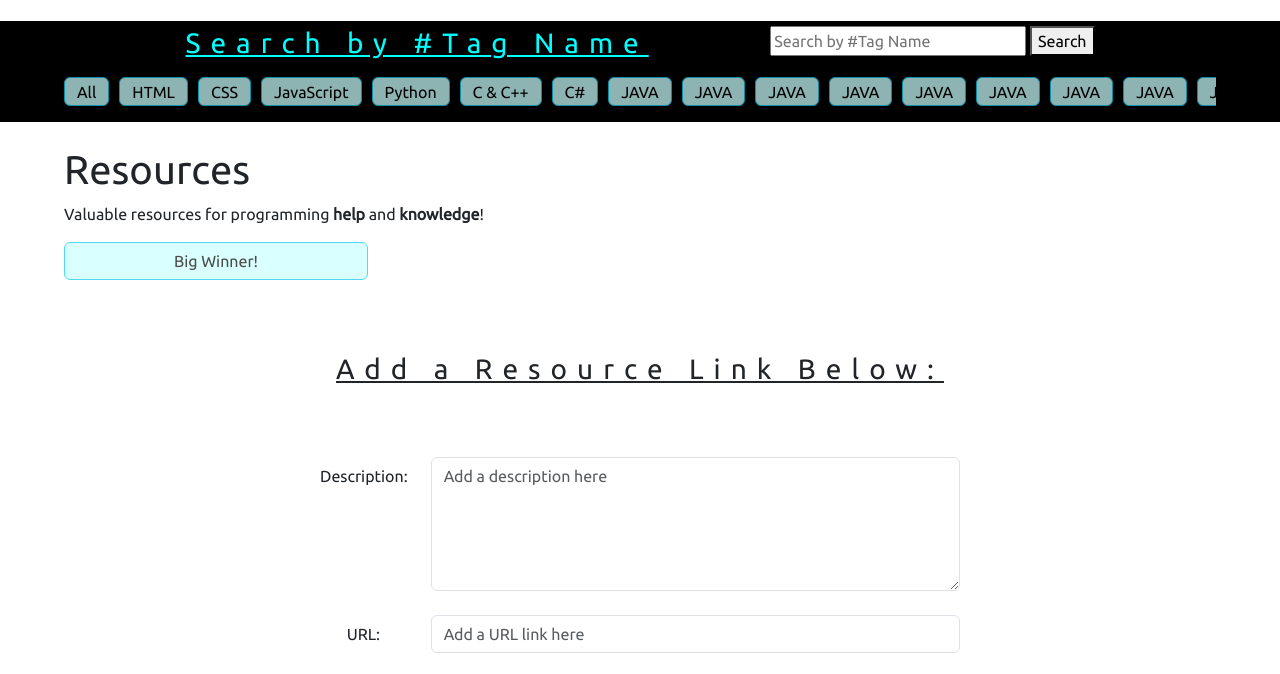
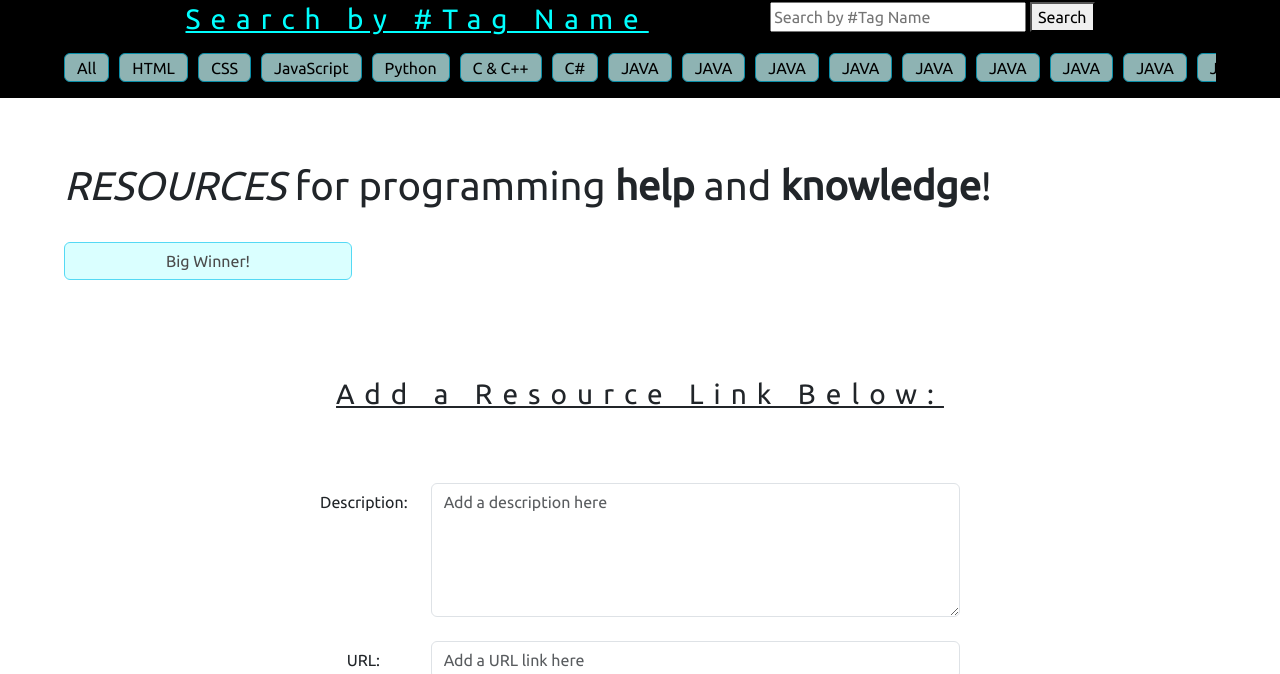
Before and after one commit to newprice247/F2F-Blog, a website: page public/html/resources.html in a window 1280 px wide. Shown: the part 124-798 px from the top of the page. Drawn offline with nearby package versions, Linux system fonts and the light colour scheme; no server answers.

Commit message:
updating styling to resources

```diff
--- a/public/css/resources.css
+++ b/public/css/resources.css
@@ -36,6 +36,8 @@
   height: 40px;
   border-radius: 50%;
 }
+
+
 
 form {
   display: flex;
@@ -138,6 +140,7 @@ footer {
 }
 
 
+
 /* Search bar is fixed to top when scrolling */
 .searchFixed {
   background-color: black;
@@ -174,7 +177,7 @@ h3{
   display: flex;
   flex-direction: column;
   justify-content: space-between;
-  margin-left: 5%;
+ margin: 5%;
 }
 
 
--- a/public/html/resources.html
+++ b/public/html/resources.html
@@ -40,9 +40,10 @@
     </div>
   </nav>
 
-  <br>
 
   <main>
+
+
 
 
   <div class="searchFixed">
@@ -83,11 +84,11 @@
     </div>
 
 </div>
-<br/>
+
 
 <div class="resources-app">
-  <h1>Resources</h1>
-  <p>Valuable resources for programming <b>help</b> and <b>knowledge</b>!</p>
+  <h1> <span style="linear-gradient(aqua ; font-size: 55px; letter-spacing: 3px; text-shadow: 4px 4px  #2d4848"><i>RESOURCES</i></span> for programming <b>help</b> and <b>knowledge</b>!</h1><br/>
+
 
 
 <div class="Sbtn">
--- a/public/js/resources.js
+++ b/public/js/resources.js
@@ -11,7 +11,7 @@ document.addEventListener('DOMContentLoaded', function () {
               <p><strong>Username:</strong> ${data[i].user.username}</p>
               <p><strong>Comment:</strong> ${data[i].comment}</p>
               <p><strong>URL:</strong> <a href="${data[i].url}" target="_blank" id="urlLinkDisplay">${data[i].url}</a></p>
-              <p><strong>Tag:</strong> ${data[i].tag}</p>
+              <p><strong>#Tag:</strong> ${data[i].tag}</p>
             </div>`);
         }
       });
@@ -31,6 +31,7 @@ document.addEventListener('DOMContentLoaded', function () {
         console.log('postResource', data);
       });
   };
+
 
 
   // Grabs input from Form and displays after submitting
@@ -68,7 +69,7 @@ document.addEventListener('DOMContentLoaded', function () {
       <h3>New Resource Added:</h3>
       <p><strong>Comment:</strong> ${data.comment}</p>
       <p><strong>URL:</strong> <a href="${data.url}" target="_blank" id="urlLinkDisplay">${data.url}</a></p>
-      <p><strong>Tag:</strong> ${data.tag}</p>
+      <p><strong>#Tag:</strong> ${data.tag}</p>
     </div>`;
 
     displayArea.insertBefore(resourceDiv, displayArea.firstChild);
@@ -122,9 +123,11 @@ document.addEventListener('DOMContentLoaded', function () {
   });
 
 
+
+
   // Loads Search NavBar to top when user scrolls
   const searchFixed = document.querySelector('.searchFixed');
-const scrollThreshold = 50;
+const scrollThreshold = 300;
 
 // Function to check and update the position of .searchFixed
 function checkScrollPosition() {
@@ -141,25 +144,3 @@ window.addEventListener('scroll', checkScrollPosition);
 // Initial check to handle page load position
 checkScrollPosition();
 });
-
-
-
-
-
-let Sbtn = document.querySelector(".Sbtn");
-let searchNav = document.querySelector(".searchFixed");
-
-// Calculate the height of the search nav bar
-var searchNavHeight = searchNav.offsetHeight;
-
-// Add a scroll event listener to the window
-window.addEventListener("scroll", function() {
-  // Check the scroll position relative to the search nav bar's bottom
-  if (window.scrollY > searchNavHeight) {
-    // If scrolled below the search nav bar, hide the button
-    Sbtn.style.display = "none";
-  } else {
-    // If not scrolled below the search nav bar, show the button
-    Sbtn.style.display = "block";
-  }
-});
```
Also changed, not shown: public/html/stanley.html (+1 -0 lines), public/js/stanley.js (added).
